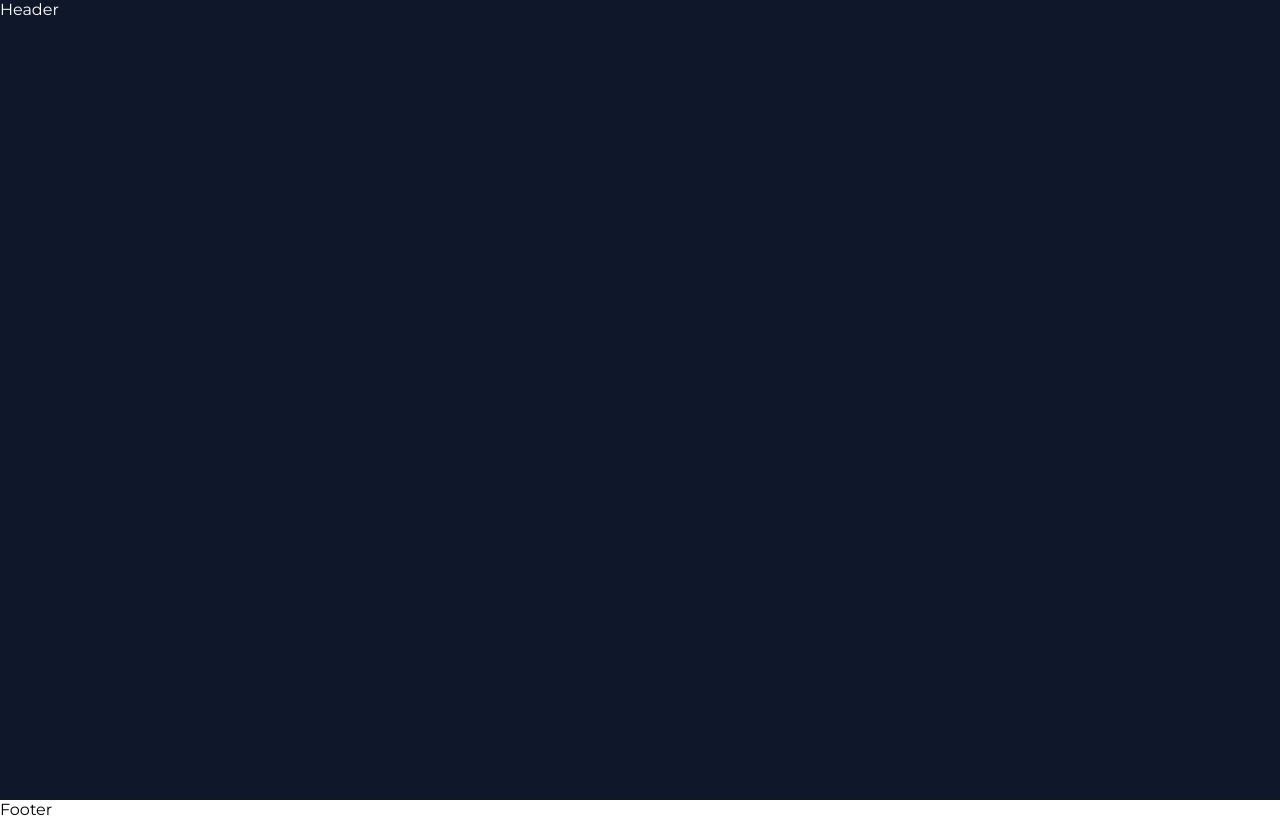
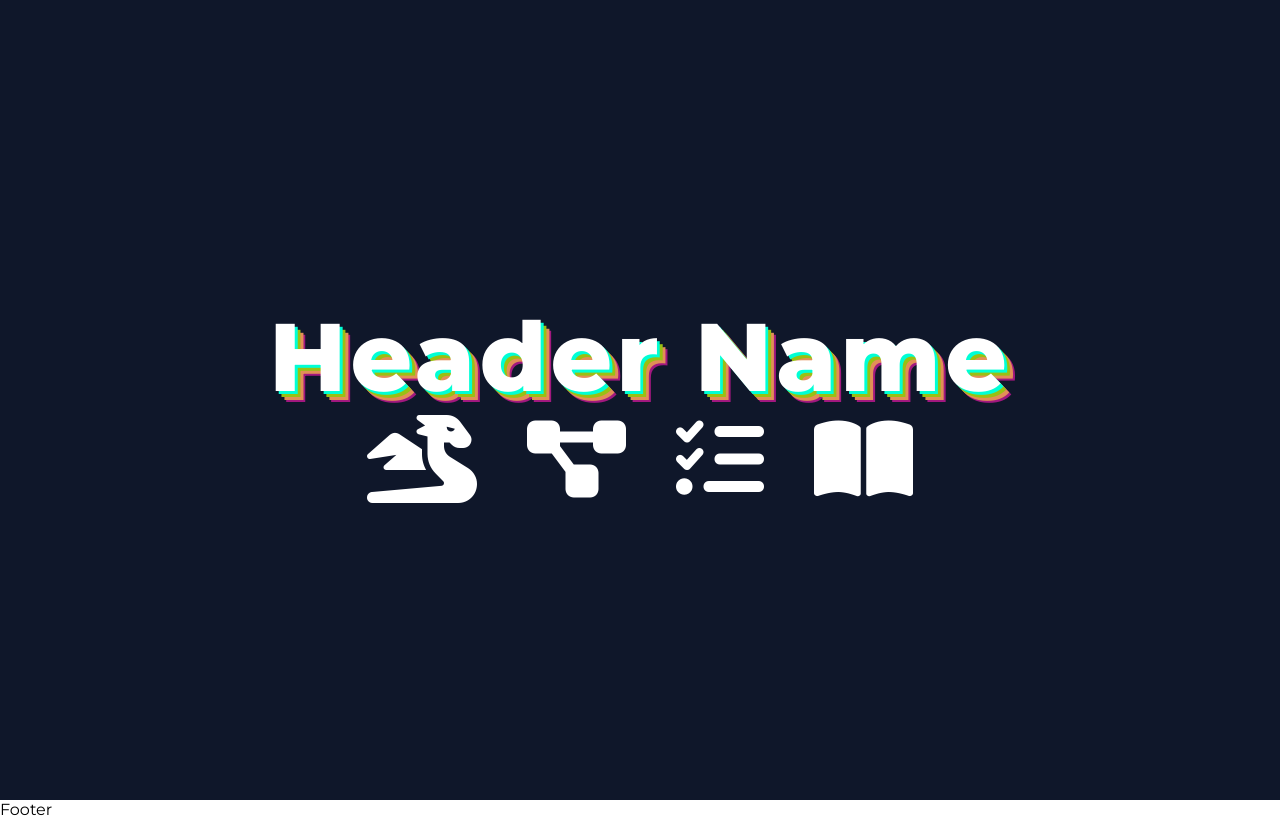
Before and after one commit to DragonSenses/react-portfolio, a React (Create React App) app: page / in a window 1280 px wide. Built offline with nearby package versions, Linux system fonts and the light colour scheme.

Commit message:
Finish up the Header component

```diff
--- a/src/components/Header.js
+++ b/src/components/Header.js
@@ -4,7 +4,13 @@ import styles from './header.module.css'
 export default function Header() {
   return (
     <header className={styles.header}>
-      Header
+      <h1 className={styles.headerText}>Header Name</h1>
+      <div className={styles.navItems}>
+        <i className={`fa-solid fa-dragon ${styles.icons}`}></i>
+        <i className={`fa-solid fa-diagram-project ${styles.icons}`}></i>
+        <i class={`fa-solid fa-list-check ${styles.icons}`}></i>
+        <i className={`fa-solid fa-book-open ${styles.icons}`}></i>
+      </div>
     </header>
   )
 }
--- a/src/components/header.module.css
+++ b/src/components/header.module.css
@@ -2,4 +2,59 @@
   background: #0f172a;
   color: white;
   min-height: 100vh;
+  display: flex;
+  justify-content: center;
+  align-items: center;
 }
+
+.headerText{
+  font-size: 4rem;
+  writing-mode: vertical-rl;
+  text-align: center;
+  text-orientation: upright;
+  letter-spacing: -0.5ch;
+  font-weight: 800;
+  text-shadow: 0.03em 0.03em 0 rgb(0, 255, 213),
+    0.06em 0.06em 0 rgb(154, 192, 18),
+    0.09em 0.09em 0 rgb(226, 143, 87),
+    0.11em 0.11em 0 rgb(161, 24, 127);
+}
+
+.navItems {
+  display: flex;
+  flex-direction: column;
+  justify-content: center;
+  align-items: center;
+  gap: 50px;
+  font-size: 4.5rem;
+}
+
+.icons {
+  transition-duration: 300ms;
+  cursor: pointer;
+}
+
+.icons:hover {
+  color: aqua;
+  transform: scale(1.1);
+  text-shadow: 0.03em 0.03em 0 white;
+}
+
+@media (min-width: 640px) {
+  .header {
+    flex-direction: column;
+  }
+
+  .headerText {
+    writing-mode: unset;
+    text-align: unset;
+    text-orientation: unset;
+    font-size: 6rem;
+    letter-spacing: 4px;
+  }
+
+  .navItems {
+    flex-direction: row;
+    font-size: 5.5rem;
+  }
+}
```
Also changed, not shown: 1 other file (tests, documents, lock files or other folders).
